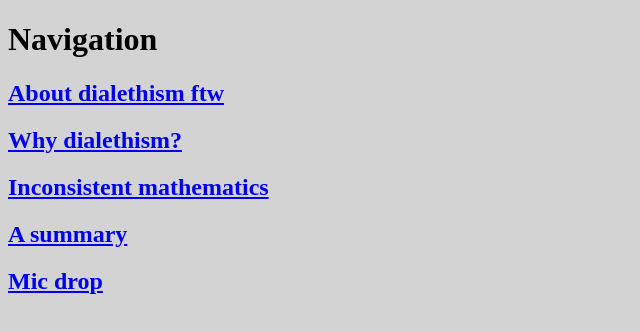
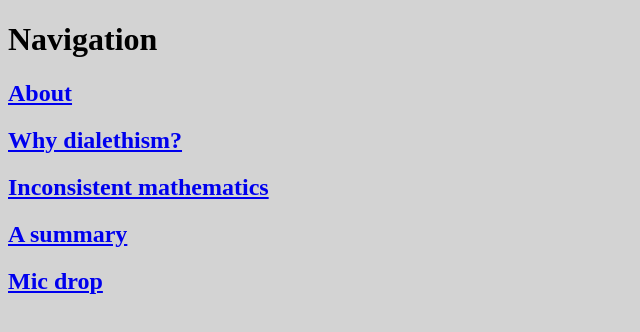
Before and after one commit to 604adrian/website, a plain HTML site: page site_map.html in a window 1280 px wide. Shown: the whole page, without its empty margins (0-640 px from the left). Drawn offline with Linux system fonts and the light colour scheme.

Commit message:
Changed site_map.html to reword the link to about.html

```diff
--- a/site_map.html
+++ b/site_map.html
@@ -13,7 +13,7 @@
 
 	<body>
 		<h1>Navigation</h1>
-			<h2><a href="./about.html">About dialethism ftw</a></h2>
+			<h2><a href="./about.html">About</a></h2>
 			<h2><a href="./index.html">Why dialethism?</a></h2>
 			<h2><a href="./geo.html">Inconsistent mathematics</a></h2>
 			<h2><a href="./summary.html">A summary</a><h2>
```
